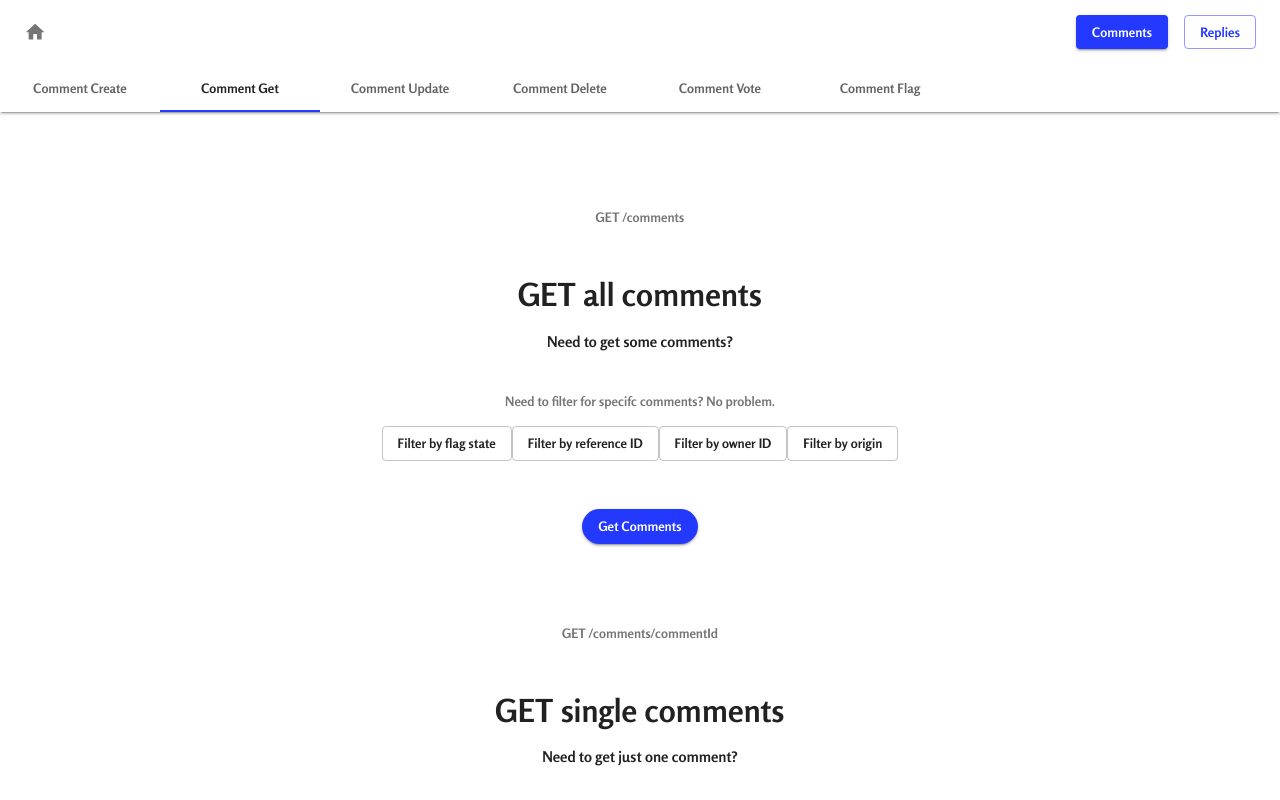
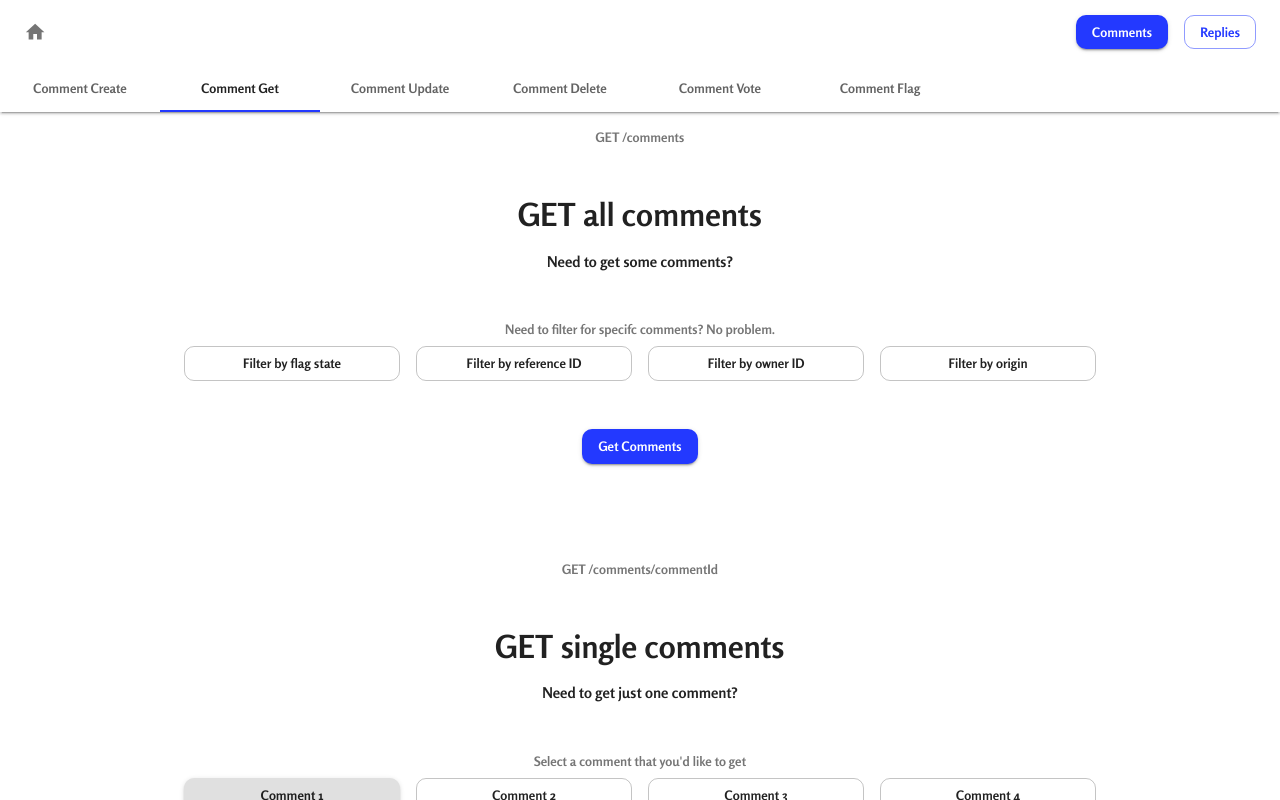
Before and after one commit to simply-alliv/comment-microapi-demo, a React (Create React App) app: page /comments in a window 1280 px wide. Both pictures are taken after a click on the tab "Comment Get". Shown: the top 800 px of the page. Built offline with nearby package versions, Linux system fonts and the light colour scheme.

Commit message:
Update get comments view

```diff
--- a/src/components/Comments/GetComment/AllComments.tsx
+++ /dev/null
@@ -1,82 +0,0 @@
-import React, { FunctionComponent } from "react";
-import { Box, Button, Typography, makeStyles } from "@material-ui/core";
-import TabViewIntroSection from "../../TabViewIntroSection";
-
-const getAllCommentEndpoint = ["GET /comments"];
-const getAllCommentHeading = "GET all comments";
-const getAllCommentSubtitle = "Need to get some comments?";
-
-const useStyles = makeStyles((theme) => ({
-  root: {
-    flexGrow: 1,
-    backgroundColor: theme.palette.background.paper,
-  },
-  buttonGroup: {
-    maxWidth: 800,
-  },
-  button: {
-    marginLeft: 10,
-    marginRight: 10,
-  },
-}));
-
-const AllComments: FunctionComponent = () => {
-  const classes = useStyles();
-
-  const handleFlagFilter = (event: any) => {};
-
-  const handleRefIdFilter = (event: any) => {};
-
-  const handleOwnerIdFilter = (event: any) => {};
-
-  const handleOriginFilter = (event: any) => {};
-
-  return (
-    <Box mt={10} mb={5}>
-      <TabViewIntroSection
-        endpoints={getAllCommentEndpoint}
-        heading={getAllCommentHeading}
-        subtitle={getAllCommentSubtitle}
-      ></TabViewIntroSection>
-      <Box mt={5}>
-        <Typography variant="body2" align="center" color="textSecondary">
-          Need to filter for specifc comments? No problem.
-        </Typography>
-      </Box>
-      <Box display="flex" flexDirection="column" alignItems="center">
-        <Box
-          display="flex"
-          flexDirection="row"
-          justifyContent="space-around"
-          alignItems="center"
-          className={classes.buttonGroup}
-          mt={2}
-        >
-          <Button variant="outlined" onClick={handleFlagFilter}>
-            Filter by flag state
-          </Button>
-          <Button variant="outlined" onClick={handleRefIdFilter}>
-            Filter by reference ID
-          </Button>
-          <Button variant="outlined" onClick={handleOwnerIdFilter}>
-            Filter by owner ID
-          </Button>
-          <Button variant="outlined" onClick={handleOriginFilter}>
-            Filter by origin
-          </Button>
-        </Box>
-      </Box>
-      <Box display="flex" flexDirection="column" alignItems="center" mt={6}>
-        <Button
-          variant="contained"
-          color="secondary"
-          style={{ borderRadius: 50 }}
-        >
-          Get Comments
-        </Button>
-      </Box>
-    </Box>
-  );
-};
-
-export default AllComments;
--- /dev/null
+++ b/src/components/Comments/GetComment/AllComments/index.tsx
@@ -0,0 +1,72 @@
+import React, { FunctionComponent, useState } from "react";
+import { Box, Button, Grid, makeStyles, Typography } from "@material-ui/core";
+import TabViewIntroSection from "../../../TabViewIntroSection";
+
+const getAllCommentEndpoint = ["GET /comments"];
+const getAllCommentHeading = "GET all comments";
+const getAllCommentSubtitle = "Need to get some comments?";
+
+const filters = [
+  "Filter by flag state",
+  "Filter by reference ID",
+  "Filter by owner ID",
+  "Filter by origin",
+];
+
+const useStyles = makeStyles((theme) => ({
+  root: {
+    display: "grid",
+  },
+}));
+
+const AllComments: FunctionComponent = () => {
+  const [selectedFilters, setSelectedFilters] = useState("");
+
+  const classes = useStyles();
+
+  const handleFilters = (filter: string) => {
+    if (selectedFilters === filter) {
+      setSelectedFilters("");
+    }
+    else {
+      setSelectedFilters(filter);
+    }
+  }
+
+  return (
+    <Box>
+      <TabViewIntroSection
+        endpoints={getAllCommentEndpoint}
+        heading={getAllCommentHeading}
+        subtitle={getAllCommentSubtitle}
+      ></TabViewIntroSection>
+      <Box mt={6} mb={1}>
+        <Typography variant="body2" align="center" color="textSecondary">
+          Need to filter for specifc comments? No problem.
+        </Typography>
+      </Box>
+      <Grid container spacing={2}>
+        {filters.map((filter) => (
+          <Grid className={classes.root} item xs={6} sm={3} key={filter}>
+            <Button
+              variant={selectedFilters === filter ? "contained" : "outlined"}
+              onClick={() => handleFilters(filter)}
+            >
+              {filter}
+            </Button>
+          </Grid>
+        ))}
+      </Grid>
+      <Box display="flex" flexDirection="column" alignItems="center" mt={6}>
+        <Button
+          variant="contained"
+          color="secondary"
+        >
+          Get Comments
+        </Button>
+      </Box>
+    </Box>
+  );
+};
+
+export default AllComments;
--- a/src/components/Comments/GetComment/SingleComment.tsx
+++ /dev/null
@@ -1,82 +0,0 @@
-import React from "react";
-import { Box, Button, makeStyles, Typography } from "@material-ui/core";
-import TabViewIntroSection from "../../TabViewIntroSection";
-
-const getSingleCommentEndpoint = ["GET /comments/commentId"];
-const getSingleCommentHeading = "GET single comments";
-const getSingleCommentSubtitle = "Need to get just one comment?";
-
-const useStyles = makeStyles((theme) => ({
-  root: {
-    flexGrow: 1,
-    backgroundColor: theme.palette.background.paper,
-  },
-  buttonGroup: {
-    maxWidth: 800,
-  },
-  button: {
-    marginLeft: 10,
-    marginRight: 10,
-  },
-}));
-
-const SingleComment = () => {
-  const classes = useStyles();
-
-  const handleFlagFilter = (event: any) => {};
-
-  const handleRefIdFilter = (event: any) => {};
-
-  const handleOwnerIdFilter = (event: any) => {};
-
-  const handleOriginFilter = (event: any) => {};
-
-  return (
-    <Box mt={10} mb={5}>
-      <TabViewIntroSection
-        endpoints={getSingleCommentEndpoint}
-        heading={getSingleCommentHeading}
-        subtitle={getSingleCommentSubtitle}
-      ></TabViewIntroSection>
-      <Box mt={5}>
-        <Typography variant="body2" align="center" color="textSecondary">
-          Select a comment that you'd like to get
-        </Typography>
-      </Box>
-      <Box display="flex" flexDirection="column" alignItems="center">
-        <Box
-          display="flex"
-          flexDirection="row"
-          justifyContent="space-around"
-          alignItems="center"
-          className={classes.buttonGroup}
-          mt={2}
-        >
-          <Button variant="outlined" onClick={handleFlagFilter}>
-            Comment 1
-          </Button>
-          <Button variant="outlined" onClick={handleRefIdFilter}>
-            Comment 2
-          </Button>
-          <Button variant="outlined" onClick={handleOwnerIdFilter}>
-            Comment 3
-          </Button>
-          <Button variant="outlined" onClick={handleOriginFilter}>
-            Comment 4
-          </Button>
-        </Box>
-      </Box>
-      <Box display="flex" flexDirection="column" alignItems="center" mt={6}>
-        <Button
-          variant="contained"
-          color="secondary"
-          style={{ borderRadius: 50 }}
-        >
-          Get Comment
-        </Button>
-      </Box>
-    </Box>
-  );
-};
-
-export default SingleComment;
--- /dev/null
+++ b/src/components/Comments/GetComment/SingleComment/index.tsx
@@ -0,0 +1,55 @@
+import React, { FunctionComponent, useState } from "react";
+import { Box, Button, Grid, makeStyles, Typography } from "@material-ui/core";
+import TabViewIntroSection from "../../../TabViewIntroSection";
+
+const getSingleCommentEndpoint = ["GET /comments/commentId"];
+const getSingleCommentHeading = "GET single comments";
+const getSingleCommentSubtitle = "Need to get just one comment?";
+
+const comments = ["Comment 1", "Comment 2", "Comment 3", "Comment 4"];
+
+const useStyles = makeStyles((theme) => ({
+  root: {
+    display: "grid",
+  },
+}));
+
+const SingleComment: FunctionComponent = () => {
+  const [selectedComment, setSelectedComment] = useState(comments[0]);
+
+  const classes = useStyles();
+
+  return (
+    <Box mt={12} mb={1}>
+      <TabViewIntroSection
+        endpoints={getSingleCommentEndpoint}
+        heading={getSingleCommentHeading}
+        subtitle={getSingleCommentSubtitle}
+      ></TabViewIntroSection>
+      <Box mt={6} mb={1}>
+        <Typography variant="body2" align="center" color="textSecondary">
+          Select a comment that you'd like to get
+        </Typography>
+      </Box>
+      <Grid container spacing={2}>
+        {comments.map((comment) => (
+          <Grid className={classes.root} item xs={6} sm={3} key={comment}>
+            <Button
+              variant={selectedComment === comment ? "contained" : "outlined"}
+              onClick={() => setSelectedComment(comment)}
+            >
+              {comment}
+            </Button>
+          </Grid>
+        ))}
+      </Grid>
+      <Box display="flex" flexDirection="column" alignItems="center" mt={4}>
+        <Button variant="contained" color="secondary">
+          Get Comment
+        </Button>
+      </Box>
+    </Box>
+  );
+};
+
+export default SingleComment;
--- a/src/components/Comments/GetComment/index.tsx
+++ b/src/components/Comments/GetComment/index.tsx
@@ -1,6 +1,6 @@
 import React, { FunctionComponent } from "react";
-import AllComments from "./AllComments";
-import SingleComment from "./SingleComment";
+import AllComments from "./AllComments/index";
+import SingleComment from "./SingleComment/index";
 
 const GetComment: FunctionComponent = () => {
   return (
--- a/src/components/TabViewsContainer/TabPanel/index.tsx
+++ b/src/components/TabViewsContainer/TabPanel/index.tsx
@@ -25,7 +25,7 @@ const TabPanel: FunctionComponent<TabPanelProps> = ({
     >
       {value === index && (
         <Box p={2}>
-          <Container>{children}</Container>
+          <Container maxWidth="md">{children}</Container>
         </Box>
       )}
     </div>
--- a/src/theme/index.ts
+++ b/src/theme/index.ts
@@ -13,8 +13,11 @@ const theme = createMuiTheme({
     fontFamily: "Rosario",
     fontSize: 13,
     button: {
-      textTransform: "none"
-    }
+      textTransform: "none",
+    },
+  },
+  shape: {
+    borderRadius: 10,
   },
 });
 
```
